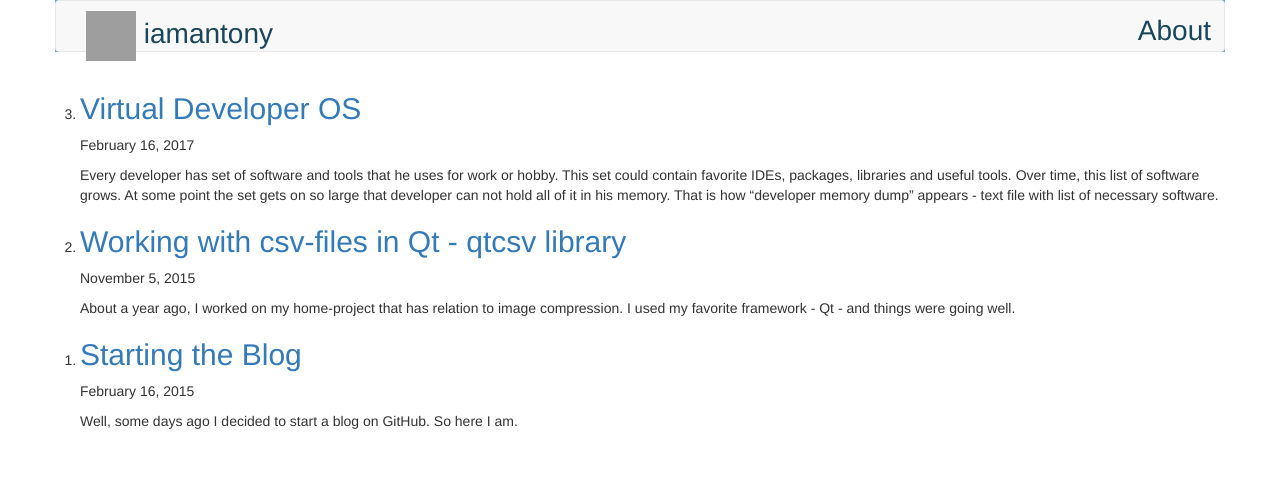
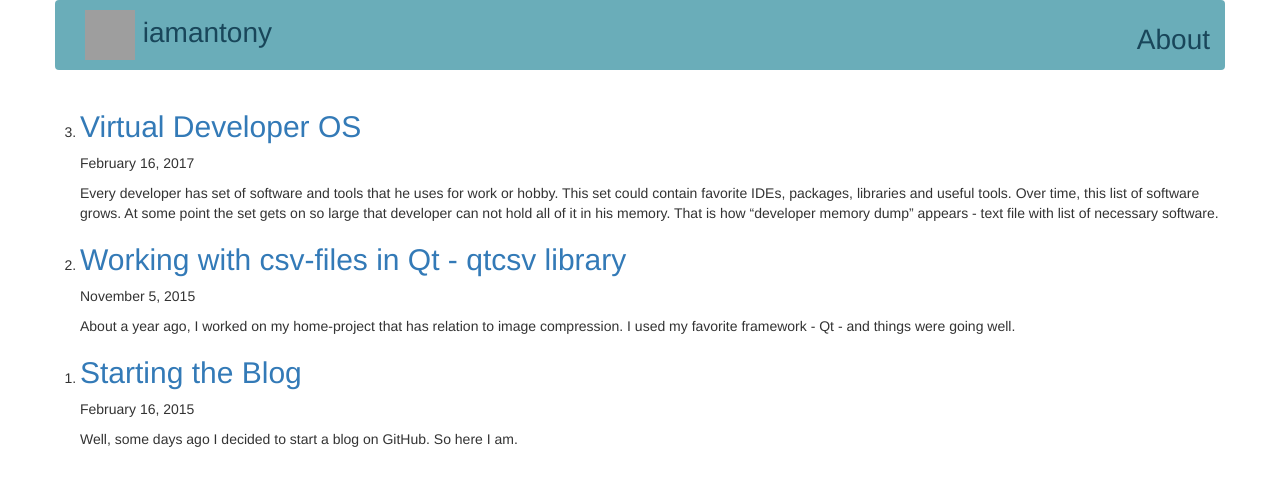
Before and after one commit to iamantony/iamantony.github.io, a Jekyll site: the page built from index.md, in a window 1280 px wide. Shown: the top 486 px of the page. Built offline with Jekyll 4.4.1, drawn with Linux system fonts in a browser that asks for light colours; nearby versions of some CDN libraries; grey boxes are pictures that could not be loaded.

Commit message:
Use bootstrap classes in main.css. Work in progress

```diff
--- a/assets/css/main.css
+++ b/assets/css/main.css
@@ -9,42 +9,24 @@
 }
 
 /* Header styles */
-header {
-/*    margin-left: 20%;
-    margin-right: 20%;
-    height: 50px;*/
-
+header > nav.navbar {
+    border: none;
     background-color: rgb(106, 173, 185);
 }
 
-header nav a {
-    padding: 0 0.2em;
-    float: left;
-    height: 50px;
+header div.navbar-header {
+    width: 100%;
+}
 
+.nav-justified > li > a {
     font-size: 2em;
-    text-align: center;
-    vertical-align: middle;
     color: rgb(25, 70, 90);
 }
 
-header nav a:link {
-    text-decoration: none;
+.nav-justified > li > a:hover {
+    background-color: rgb(68,148,177);
+    color: rgb(10, 55, 75);
 }
-
-header nav a:hover {
-    background-color: rgb(86, 153, 165);
-    color: rgb(25, 70, 90);
-}
-
-header nav a#header-first-elem {
-    padding-left: 0;
-}
-
-header nav a#header-last-elem {
-    float: right;
-}
-
 
 /*[class^="icon-"], [class*=" icon-"] {
     background-image: none;
```
